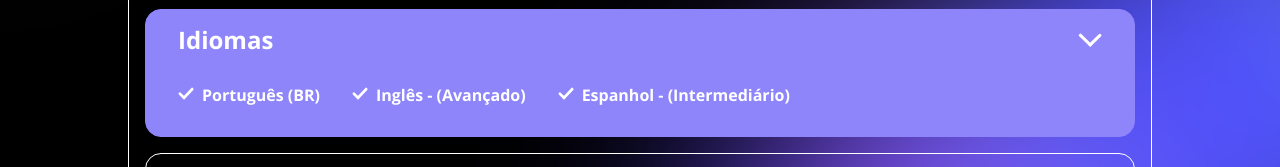
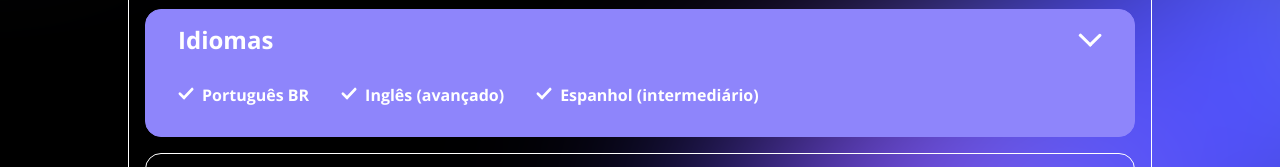
Before and after one commit to raphaelskrr/portfolio-js, a plain HTML site: page index.html in a window 1280 px wide. Both pictures are taken after a click on the button "Idiomas". Shown: the part 606-773 px from the top of the page. Drawn offline with nearby package versions, Linux system fonts and the light colour scheme.

Commit message:
Atualizacao dos idiomas

```diff
--- a/assets/js/main.js
+++ b/assets/js/main.js
@@ -34,9 +34,15 @@ function updateHardSkills(profileData) {
 ></li>`).join('')
 }
 
+function updateLanguages(profileData) {
+  const languages = document.getElementById('profile.languages')
+  languages.innerHTML = profileData.languages.map(language => `<li>${language}</li>`).join('')
+}
+
 (async () => {
   const profileData = await fetchProfileData();
   updateProfileInfo(profileData)
   updateSoftSkills(profileData)
   updateHardSkills(profileData)
+  updateLanguages(profileData)
 })();
--- a/index.html
+++ b/index.html
@@ -73,10 +73,8 @@
       <section class="acordeon">
         <button class="trigger" type="button"><h2>Idiomas</h2></button>
         <div class="content">
-          <ul class="languages">
-            <li>Português (BR)</li>
-            <li>Inglês - (Avançado)</li>
-            <li>Espanhol - (Intermediário)</li>
+          <ul class="languages" id="profile.languages">
+            <li>Carregando...</li>
           </ul>
         </div>
       </section>
```
